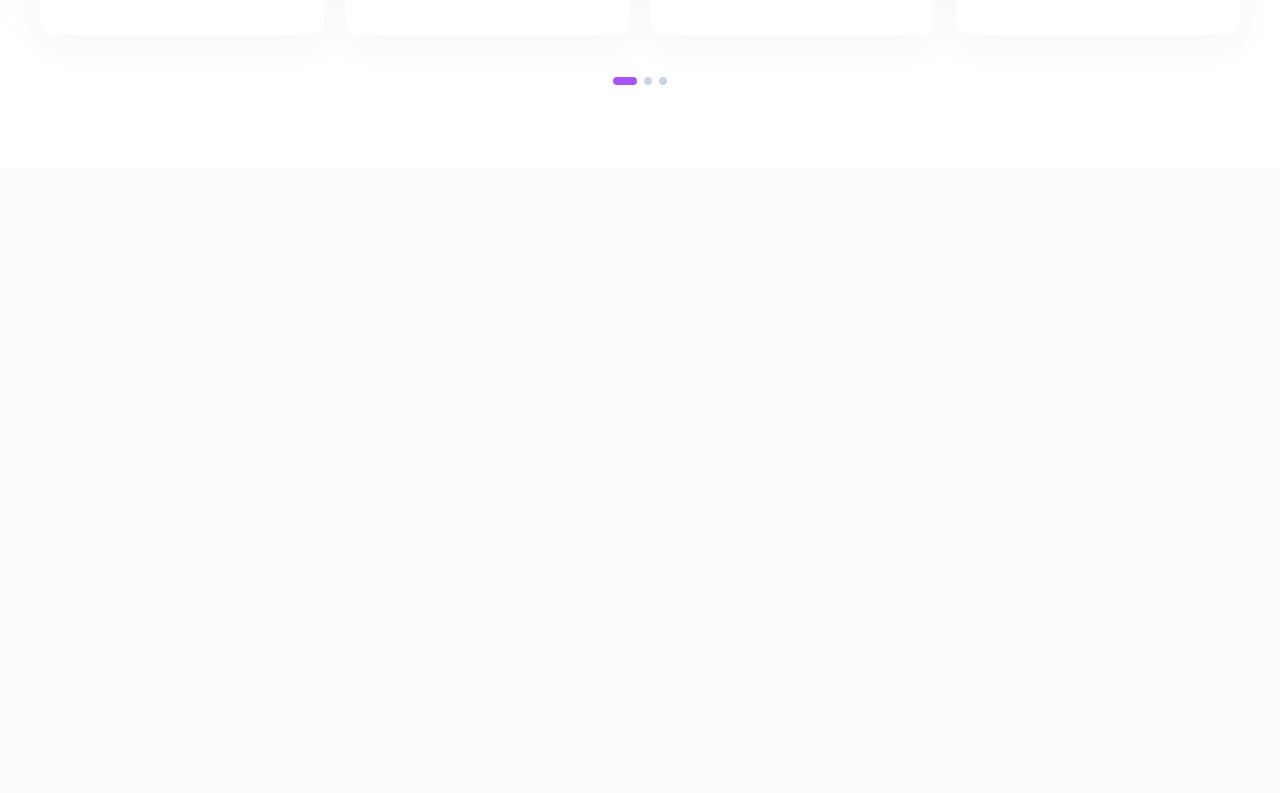
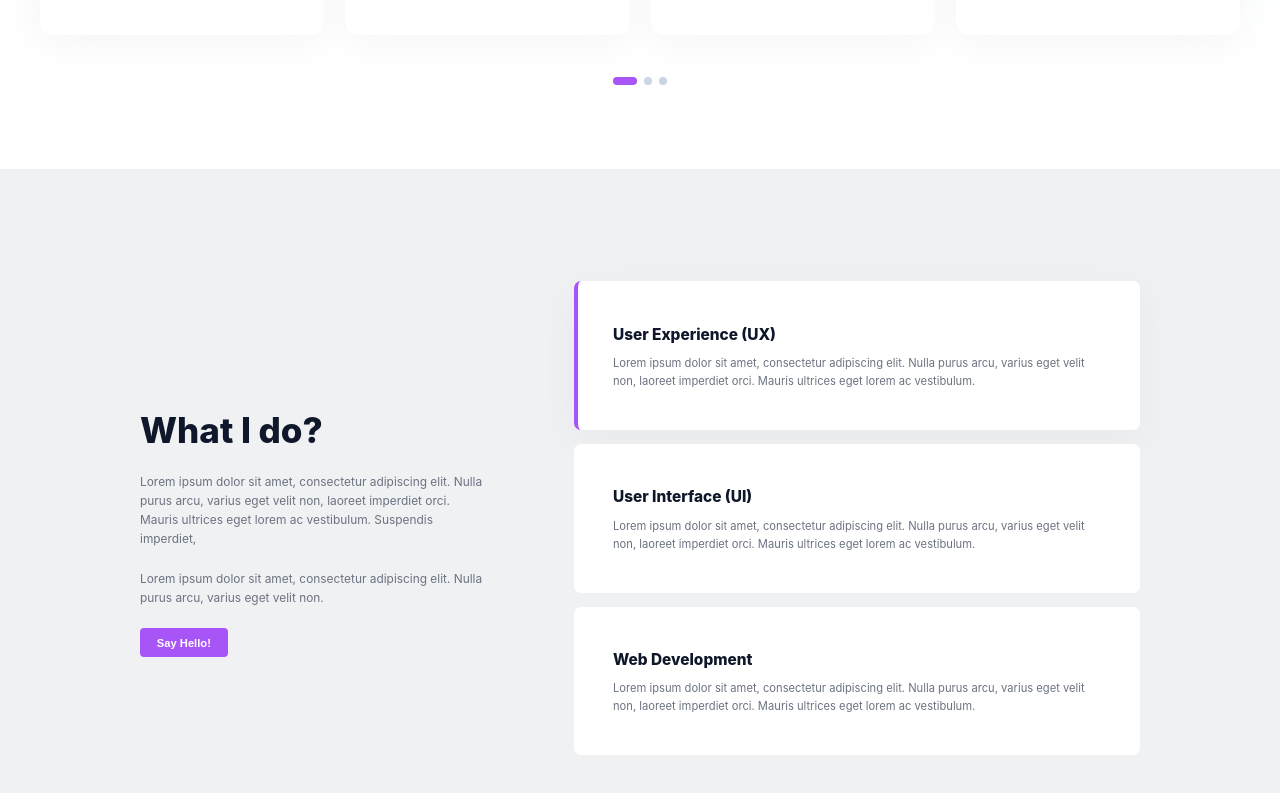
Before and after one commit to princengiru/my-portifolio, a React (Vite) app: page / in a window 1280 px wide. Shown: the part 4065-4858 px from the top of the page. Before the commit the page ends 4234 px from the top, so only its background shows below. Built offline with nearby package versions, Linux system fonts and the light colour scheme.

Commit message:
new changes

```diff
--- a/src/App.css
+++ b/src/App.css
@@ -673,3 +673,83 @@ body, html {
     grid-template-columns: 1fr;
   }
 }
+
+/* --- Services Section --- */
+.services-section {
+  padding: 8rem 0;
+  position: relative;
+  width: 100vw;
+  left: 50%;
+  transform: translateX(-50%);
+  background-color: #F0F1F3; /* matches process section */
+}
+
+.services-container {
+  max-width: 1000px;
+  margin: 0 auto;
+  padding: 0 2rem;
+  display: flex;
+  align-items: center;
+  gap: 6rem;
+}
+
+.services-text-column {
+  flex: 0 0 35%;
+}
+
+.services-title {
+  font-size: 2.5rem;
+  font-weight: 800;
+  color: #0f172a;
+  margin-bottom: 1.5rem;
+}
+
+.services-description p {
+  color: var(--text-gray);
+  line-height: 1.6;
+  margin-bottom: 1.5rem;
+  font-size: 0.85rem;
+}
+
+.services-list-column {
+  flex: 1;
+  display: flex;
+  flex-direction: column;
+  gap: 1rem;
+}
+
+.service-card {
+  background-color: white;
+  border-radius: 0.5rem;
+  padding: 2rem 2.5rem;
+  transition: all 0.3s ease;
+  border-left: 4px solid transparent;
+}
+
+.service-card:hover, .service-card.active {
+  border-left-color: var(--primary-color);
+  box-shadow: 0 10px 40px rgba(0,0,0,0.04);
+}
+
+.service-card-title {
+  font-size: 1.1rem;
+  font-weight: 800;
+  color: #0f172a;
+  margin-bottom: 0.75rem;
+}
+
+.service-card-text {
+  font-size: 0.8rem;
+  color: var(--text-gray);
+  line-height: 1.6;
+}
+
+@media (max-width: 992px) {
+  .services-container {
+    flex-direction: column;
+    gap: 4rem;
+  }
+  .services-text-column {
+    text-align: center;
+  }
+}
--- a/src/App.jsx
+++ b/src/App.jsx
@@ -4,6 +4,7 @@ import WorkProcess from './components/WorkProcess';
 import Portfolio from './components/Portfolio';
 import CallToAction from './components/CallToAction';
 import Blog from './components/Blog';
+import Services from './components/Services';
 
 export default function AppPortfolio() {
   return (
@@ -128,6 +129,9 @@ export default function AppPortfolio() {
       {/* Blog Section */}
       <Blog />
 
+      {/* Services Section */}
+      <Services />
+
     </div>
   );
 }
--- /dev/null
+++ b/src/components/Services.jsx
@@ -0,0 +1,56 @@
+import React from 'react';
+
+export default function Services() {
+  const services = [
+    {
+      id: 1,
+      title: "User Experience (UX)",
+      description: "Lorem ipsum dolor sit amet, consectetur adipiscing elit. Nulla purus arcu, varius eget velit non, laoreet imperdiet orci. Mauris ultrices eget lorem ac vestibulum."
+    },
+    {
+      id: 2,
+      title: "User Interface (UI)",
+      description: "Lorem ipsum dolor sit amet, consectetur adipiscing elit. Nulla purus arcu, varius eget velit non, laoreet imperdiet orci. Mauris ultrices eget lorem ac vestibulum."
+    },
+    {
+      id: 3,
+      title: "Web Development",
+      description: "Lorem ipsum dolor sit amet, consectetur adipiscing elit. Nulla purus arcu, varius eget velit non, laoreet imperdiet orci. Mauris ultrices eget lorem ac vestibulum."
+    }
+  ];
+
+  return (
+    <section className="services-section" id="services">
+      <div className="services-container">
+
+        {/* Left Column */}
+        <div className="services-text-column">
+          <h2 className="services-title">What I do?</h2>
+          <div className="services-description">
+            <p>
+              Lorem ipsum dolor sit amet, consectetur adipiscing elit. Nulla purus arcu, varius eget velit non, laoreet imperdiet orci. Mauris ultrices eget lorem ac vestibulum. Suspendis imperdiet,
+            </p>
+            <p>
+              Lorem ipsum dolor sit amet, consectetur adipiscing elit. Nulla purus arcu, varius eget velit non.
+            </p>
+          </div>
+          <button className="btn btn-primary">Say Hello!</button>
+        </div>
+
+        {/* Right Column */}
+        <div className="services-list-column">
+          {services.map((service, index) => (
+            <div
+              key={service.id}
+              className={`service-card ${index === 0 ? 'active' : ''}`}
+            >
+              <h3 className="service-card-title">{service.title}</h3>
+              <p className="service-card-text">{service.description}</p>
+            </div>
+          ))}
+        </div>
+
+      </div>
+    </section>
+  );
+}
```
